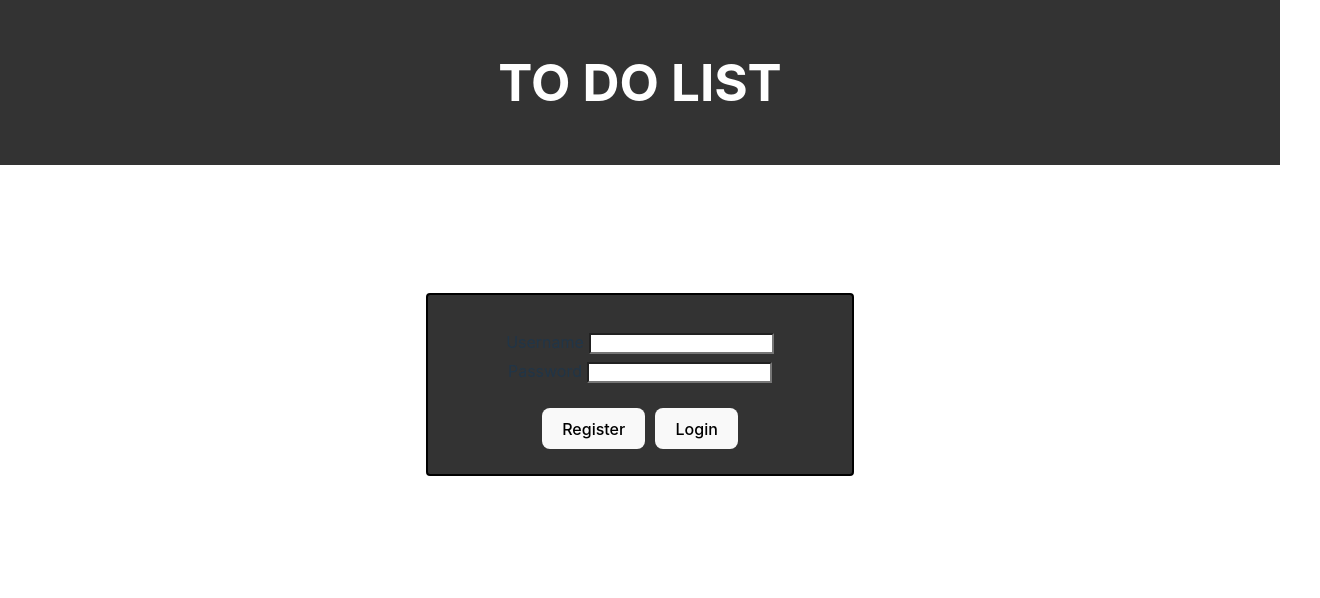
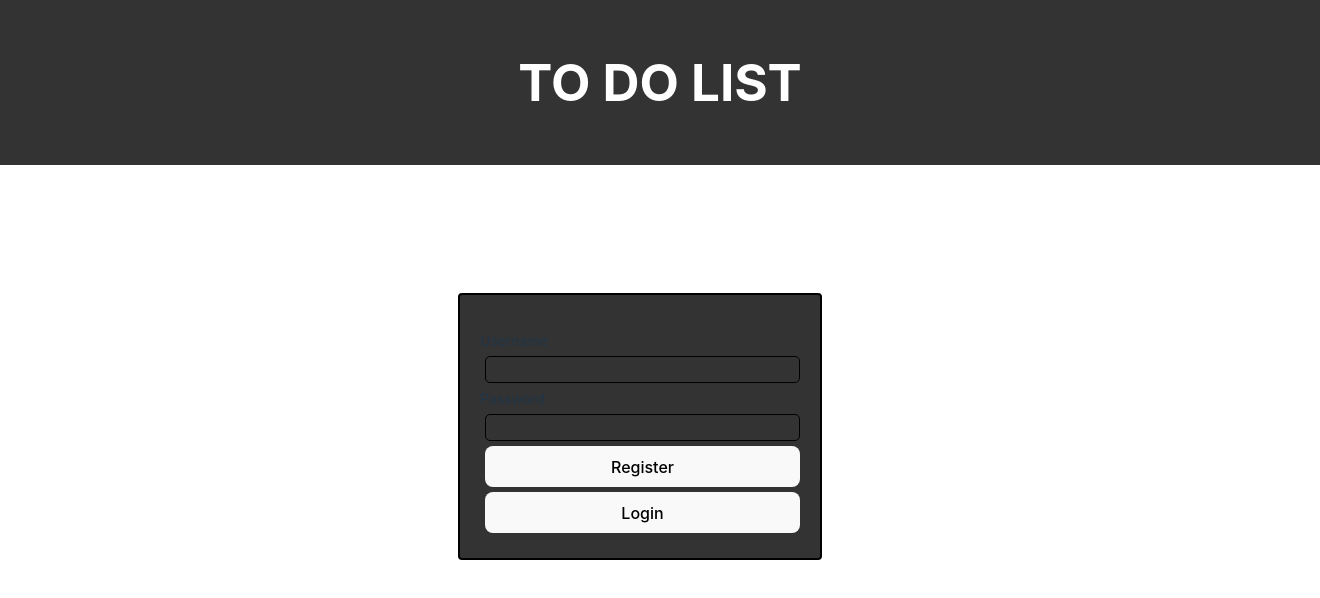
Before and after one commit to GabrielVilelaX/todo-login, a React (Vite) app: page / in a window 1280 px wide. Shown: the top 598 px of the page, 1320 px wide, since content can reach past the window. Built offline with nearby package versions, Linux system fonts and the light colour scheme.

Commit message:
CSS Update2

```diff
--- a/src/App.css
+++ b/src/App.css
@@ -1,5 +1,4 @@
 #root {
-  max-width: 1280px;
   margin: 0 auto;
   padding: 2rem;
   padding-top: 0;
@@ -41,7 +40,7 @@
   padding-top: 30px;
   padding-bottom: 20px;
   border-radius: 4px;
-  width: 30%;
+  width: 25%;
   margin: 0 auto;
   margin-top: 10%;
   background-color: #333;
@@ -51,5 +50,7 @@ header {
   background-color: #333;
   color: #fff;
   padding: 20px;
-  text-align: center;
+  justify-content: center;
+  display: flex;
+  width: 100%;
 }
--- a/src/components/Input.jsx
+++ b/src/components/Input.jsx
@@ -1,17 +1,29 @@
 import { useState } from "react";
+import PropTypes from "prop-types";
+import "./login/Login.css";
 
 function Input(props) {
-  const [enteredInput, setEnteredInput] = useState("");
+  const [enteredInput, setEnteredInput] = useState(props.value || "");
 
   function inputHandler(event) {
     setEnteredInput(event.target.value);
+    props.OnInput(enteredInput);
   }
+
   return (
-    <>
-      <label></label>
-      <input onChange={inputHandler}></input>
-    </>
+    <div className="group">
+      <label htmlFor={props.id}>{props.children}</label>
+      <input id={props.id} value={enteredInput} onChange={inputHandler} />
+    </div>
   );
 }
 
+Input.propTypes = {
+  children: PropTypes.node.isRequired,
+  id: PropTypes.string.isRequired,
+  onChange: PropTypes.func,
+  value: PropTypes.string,
+  OnInput: PropTypes.string,
+};
+
 export default Input;
--- a/src/components/login/Login.css
+++ b/src/components/login/Login.css
@@ -1,14 +1,27 @@
 .group {
   margin-top: 5px;
+  display: flex;
+  flex-direction: column;
 }
 
-.button {
-  margin: 5px;
-  margin-top: 20px;
+.group label {
+  margin-bottom: 5px;
 }
 
-.input {
+.group input {
   margin-left: 5px;
   background-color: white;
   color: black;
 }
+
+label {
+  text-align: left;
+  font-size: 14px;
+}
+
+.group input {
+  background-color: #333;
+  border: solid black 1px;
+  border-radius: 5px;
+  color: white;
+}
--- a/src/components/register/Register.jsx
+++ b/src/components/register/Register.jsx
@@ -22,6 +22,7 @@ function Register(props) {
 
   function usernameHandler(event) {
     setUsername(event.target.value);
+    console.log(event.target.value);
   }
 
   function passwordHandler(event) {
--- a/src/components/todo/List.css
+++ b/src/components/todo/List.css
@@ -1,8 +1,37 @@
-.clicked {
-  background-color: green;
-}
-
 img {
   height: 25px;
   width: auto;
 }
+
+ul {
+  list-style: none;
+  padding: 0;
+}
+
+.delete {
+  padding: 5px;
+}
+
+.button {
+  margin-left: 5px;
+}
+
+.list-item {
+  display: flex;
+  align-items: center;
+  justify-content: space-between;
+  padding: 20px;
+  height: 20px;
+}
+
+.list-item.clicked {
+  background-color: green;
+}
+
+input {
+  background-color: #333;
+  border: solid black 1px;
+  border-radius: 5px;
+  color: white;
+  height: 23px;
+}
--- a/src/components/todo/List.jsx
+++ b/src/components/todo/List.jsx
@@ -1,21 +1,11 @@
 import { useState } from "react";
 import PropTypes from "prop-types";
-import Input from "../Input";
 import "./List.css";
 //import foto from "https://cdn.discordapp.com/attachments/715585040972644442/1157414273077747804/image.png?ex=6518858a&is=6517340a&hm=9a53e9ef67e843786ac6239c0961cac1ab6e5ac25eb8c672a41a688a9027a43a&";
 
 function List(props) {
   const [enteredInput, setEnteredInput] = useState("");
-  const [clickedItemIds, setClickedItemIds] = useState([]);
   const [deletar, setDeletar] = useState(false);
-
-  function toggleItemClick(itemId) {
-    if (clickedItemIds.includes(itemId)) {
-      setClickedItemIds((prevIds) => prevIds.filter((id) => id !== itemId));
-    } else {
-      setClickedItemIds((prevIds) => [...prevIds, itemId]);
-    }
-  }
 
   function inputHandler(event) {
     setEnteredInput(event.target.value);
@@ -26,49 +16,64 @@ function List(props) {
     if (enteredInput.trim() !== "") {
       const userInput = {
         value: enteredInput,
+        completed: false,
         id: Math.random().toString(),
       };
+
       props.onSave(userInput);
-      setEnteredInput("");
     }
   }
 
-  function Delete() {
+  function DeleteButton(e) {
+    e.preventDefault();
     deletar ? setDeletar(false) : setDeletar(true);
   }
 
+  function deleteHandler(e) {
+    e.preventDefault();
+  }
+
   return (
-    <div>
+    <>
       <form>
-        <Input onChange={inputHandler} submitHandler={submitHandler}></Input>
+        <input onChange={inputHandler}></input>
 
-        <button onClick={submitHandler}>Save</button>
-        <span onClick={Delete}>
-          <img
-            src="https://cdn.discordapp.com/attachments/715585040972644442/1157414273077747804/image.png?ex=6518858a&is=6517340a&hm=9a53e9ef67e843786ac6239c0961cac1ab6e5ac25eb8c672a41a688a9027a43a&"
-            alt="foto"
-          />
-        </span>
+        <button className="button" onClick={submitHandler}>
+          Save
+        </button>
+        <button className="button" onClick={DeleteButton}>
+          Deletar
+        </button>
       </form>
       <ul>
         {props.list.map((item) => (
-          <li
-            key={item.id}
-            onClick={() => toggleItemClick(item.id)}
-            className={clickedItemIds.includes(item.id) ? "clicked" : ""}
-          >
-            <span>{item.value}</span>
-            {deletar && <button>deletar</button>}
-          </li>
+          <>
+            <li
+              key={item.id}
+              onClick={() => props.toggleItemClick(item.id)}
+              className={`list-item ${item.completed ? "clicked" : ""}`}
+            >
+              <span>{item.value}</span>
+              {deletar && !item.completed && (
+                <button className="delete" onClick={deleteHandler}>
+                  <img
+                    src="https://cdn.discordapp.com/attachments/715585040972644442/1157414273077747804/image.png?ex=6518858a&is=6517340a&hm=9a53e9ef67e843786ac6239c0961cac1ab6e5ac25eb8c672a41a688a9027a43a&"
+                    alt="foto"
+                  />
+                </button>
+              )}
+            </li>
+          </>
         ))}
       </ul>
-    </div>
+    </>
   );
 }
 
 List.propTypes = {
   onSave: PropTypes.func.isRequired,
   list: PropTypes.array.isRequired,
+  toggleItemClick: PropTypes.func.isRequired,
 };
 
 export default List;
--- a/src/components/todo/Welcome.jsx
+++ b/src/components/todo/Welcome.jsx
@@ -10,10 +10,25 @@ function Welcome() {
     });
   }
 
+  function toggleItemClick(itemId) {
+    setList((prevList) =>
+      prevList.map((item) => {
+        if (item.id === itemId) {
+          return { ...item, completed: !item.completed };
+        }
+        return item;
+      })
+    );
+  }
+
   return (
-    <div>
-      <List list={list} onSave={listHandler}></List>
-    </div>
+    <>
+      <List
+        list={list}
+        onSave={listHandler}
+        toggleItemClick={toggleItemClick}
+      ></List>
+    </>
   );
 }
 
--- a/src/index.css
+++ b/src/index.css
@@ -45,6 +45,7 @@ button {
   background-color: #1a1a1a;
   cursor: pointer;
   transition: border-color 0.25s;
+  margin-bottom: 5px;
 }
 button:hover {
   border-color: #646cff;
```
